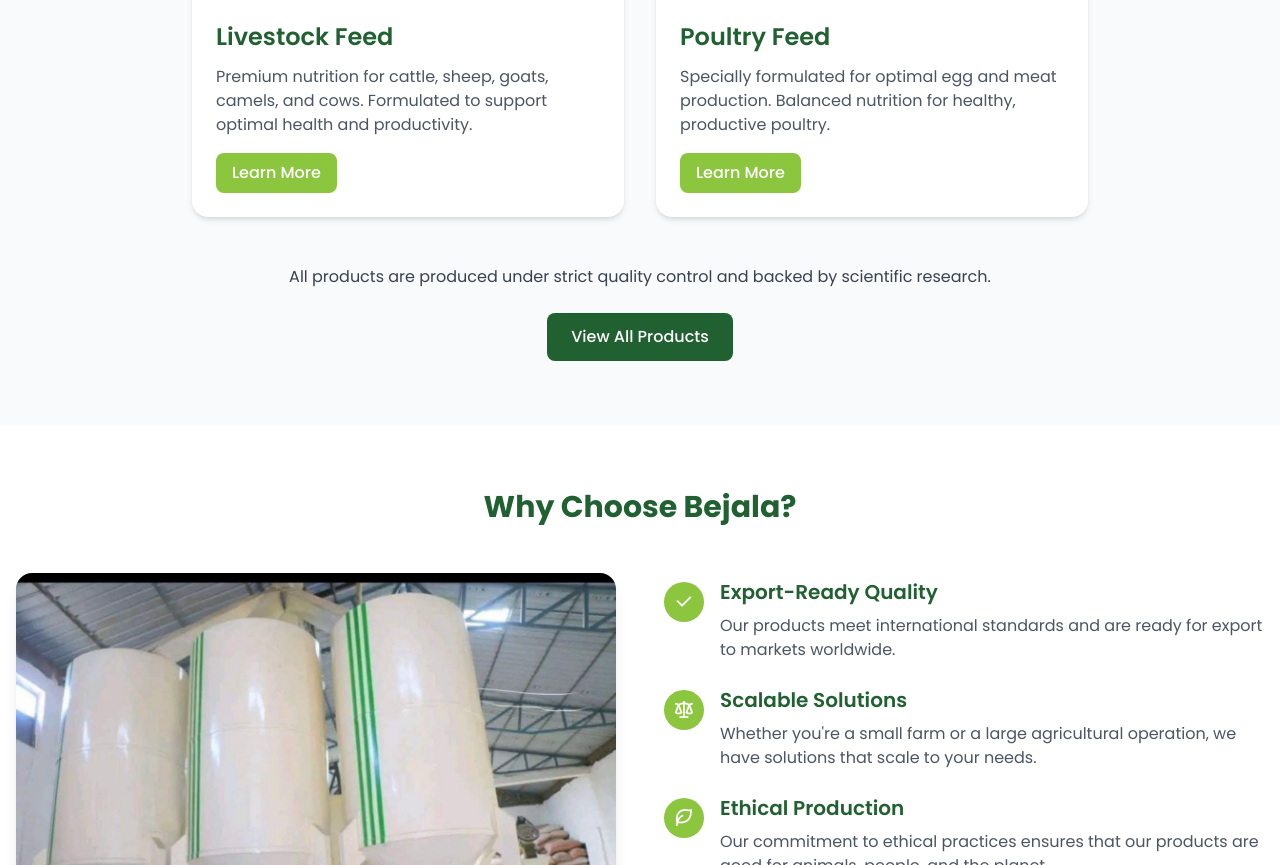
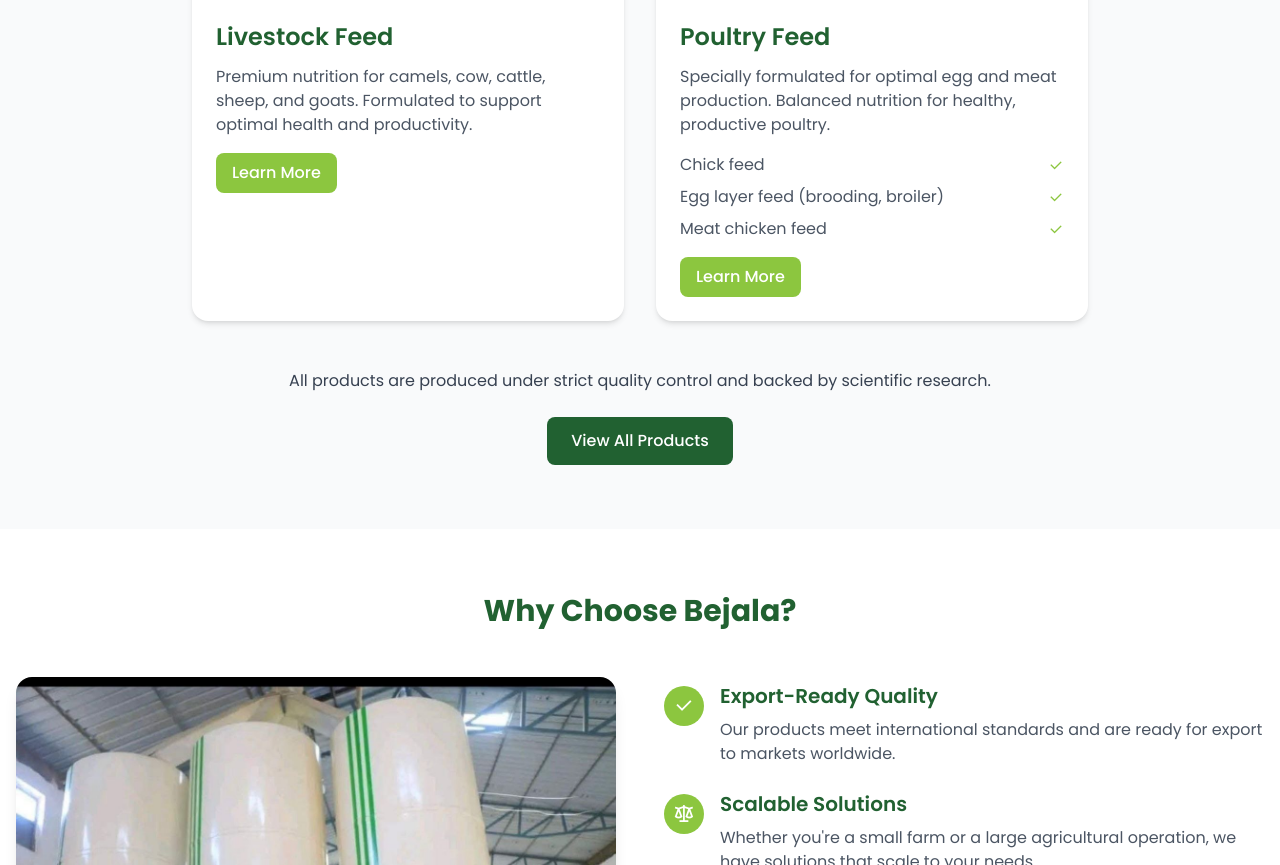
Before and after one commit to nat205/bejala, a plain HTML site: page index.html in a window 1280 px wide. Shown: the part 2102-2967 px from the top of the page. Drawn offline with nearby package versions, Linux system fonts and the light colour scheme.

Commit message:
Update index.html

```diff
--- a/index.html
+++ b/index.html
@@ -141,7 +141,7 @@
                     </div>
                     <div class="p-6">
                         <h3 class="text-2xl font-semibold text-primary mb-3">Livestock Feed</h3>
-                        <p class="text-gray-600 mb-4">Premium nutrition for cattle, sheep, goats, camels, and cows. Formulated to support optimal health and productivity.</p>
+                        <p class="text-gray-600 mb-4">Premium nutrition for camels, cow, cattle, sheep, and goats. Formulated to support optimal health and productivity.</p>
                         <button class="bg-[#8CC63F] text-white px-4 py-2 font-medium !rounded-button hover:bg-opacity-90 transition whitespace-nowrap">Learn More</button>
                     </div>
                 </div>
@@ -153,6 +153,21 @@
                     <div class="p-6">
                         <h3 class="text-2xl font-semibold text-primary mb-3">Poultry Feed</h3>
                         <p class="text-gray-600 mb-4">Specially formulated for optimal egg and meat production. Balanced nutrition for healthy, productive poultry.</p>
+                        <ul class="space-y-2 mb-4">
+    <li class="flex justify-between items-center">
+        <span class="text-gray-600">Chick feed</span>
+        <i class="ri-check-line text-[#8CC63F]"></i>
+    </li>
+    <li class="flex justify-between items-center">
+        <span class="text-gray-600">Egg layer feed (brooding, broiler)</span>
+        <i class="ri-check-line text-[#8CC63F]"></i>
+    </li>
+    <li class="flex justify-between items-center">
+        <span class="text-gray-600">Meat chicken feed</span>
+        <i class="ri-check-line text-[#8CC63F]"></i>
+    </li>
+</ul>
+
                         <button class="bg-[#8CC63F] text-white px-4 py-2 font-medium !rounded-button hover:bg-opacity-90 transition whitespace-nowrap">Learn More</button>
                     </div>
                 </div>
```
